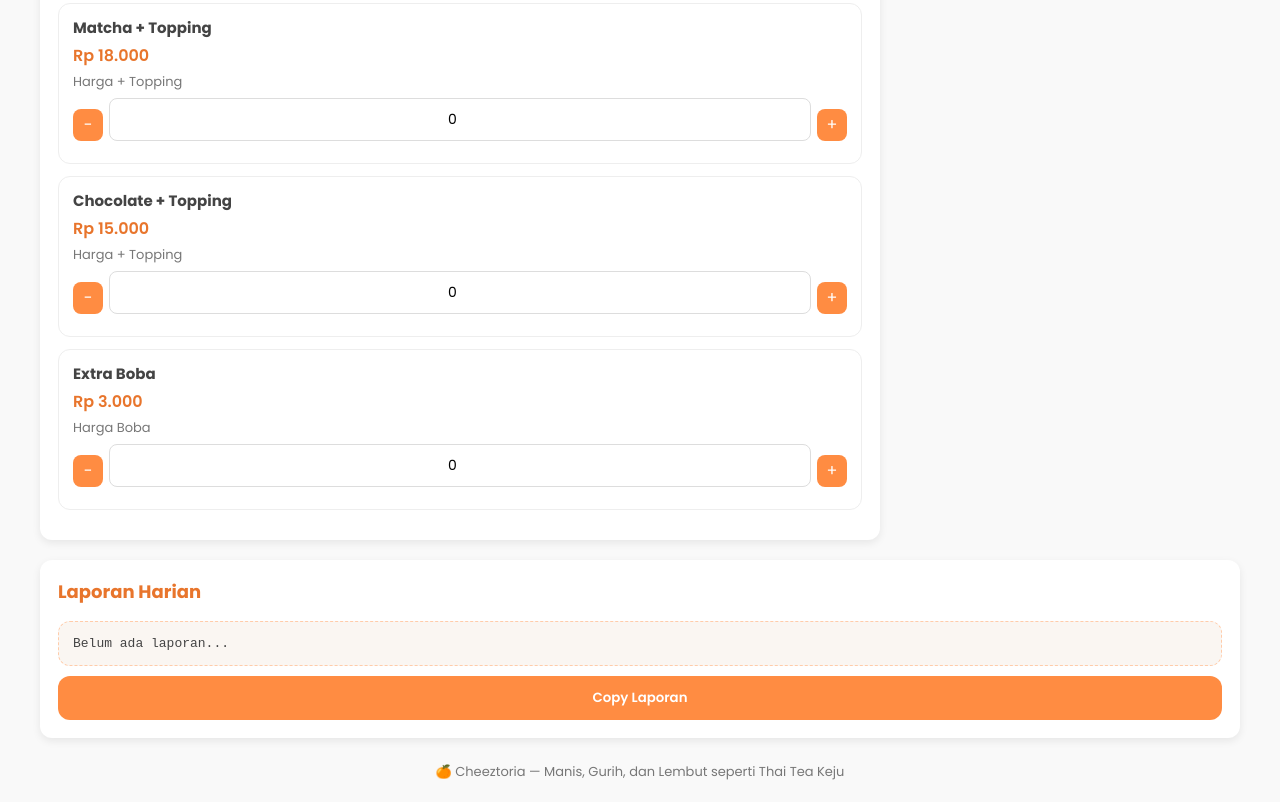
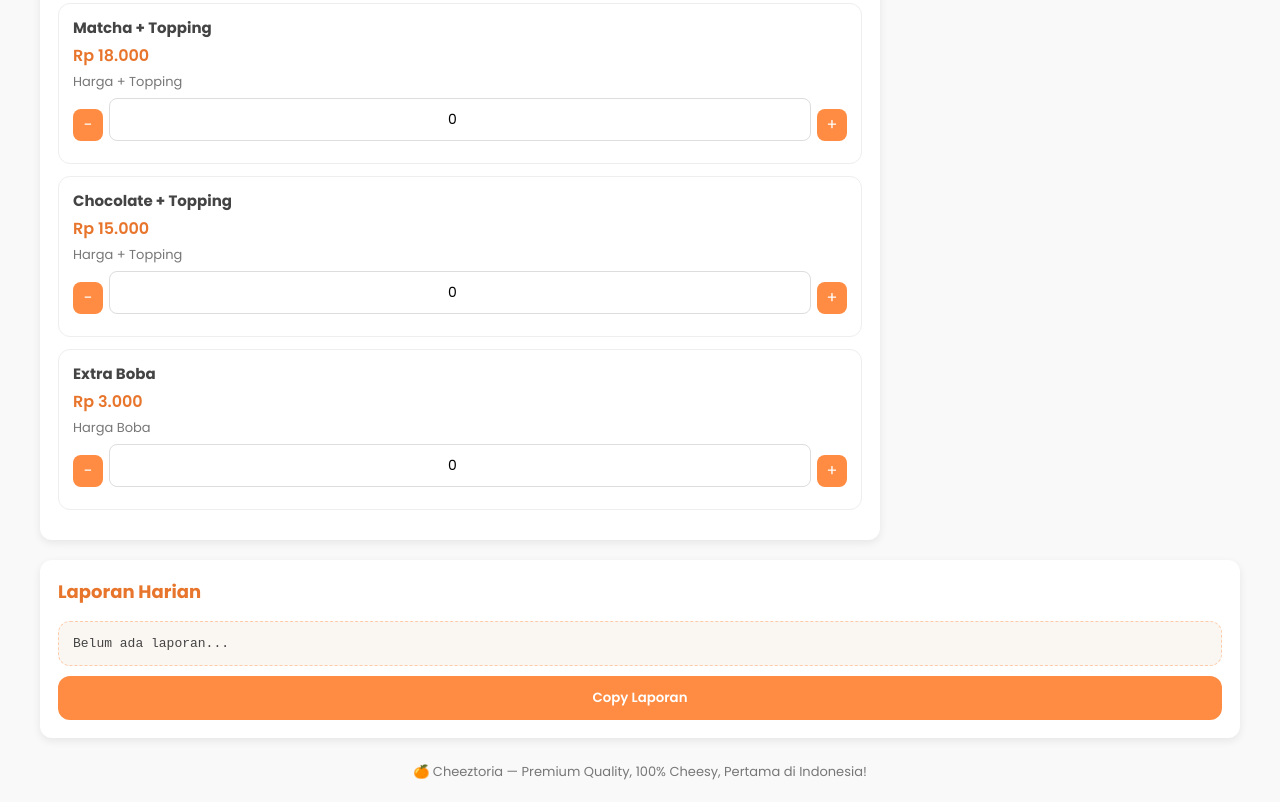
Before and after one commit to samuelroycristian/cheeztoria-trackerpenjualan, a plain HTML site: page index.html in a window 1280 px wide. Shown: the part 890-1692 px from the top of the page. Drawn offline with Linux system fonts and the light colour scheme.

Commit message:
index.html

```diff
--- a/index.html
+++ b/index.html
@@ -234,7 +234,7 @@
     <button class="main" id="copyReport" style="margin-top:10px;">Copy Laporan</button>
   </div>
 
-  <footer>🍊 Cheeztoria — Manis, Gurih, dan Lembut seperti Thai Tea Keju</footer>
+  <footer>🍊 Cheeztoria — Premium Quality, 100% Cheesy, Pertama di Indonesia!</footer>
 
   <script>
     const menus = [
```
